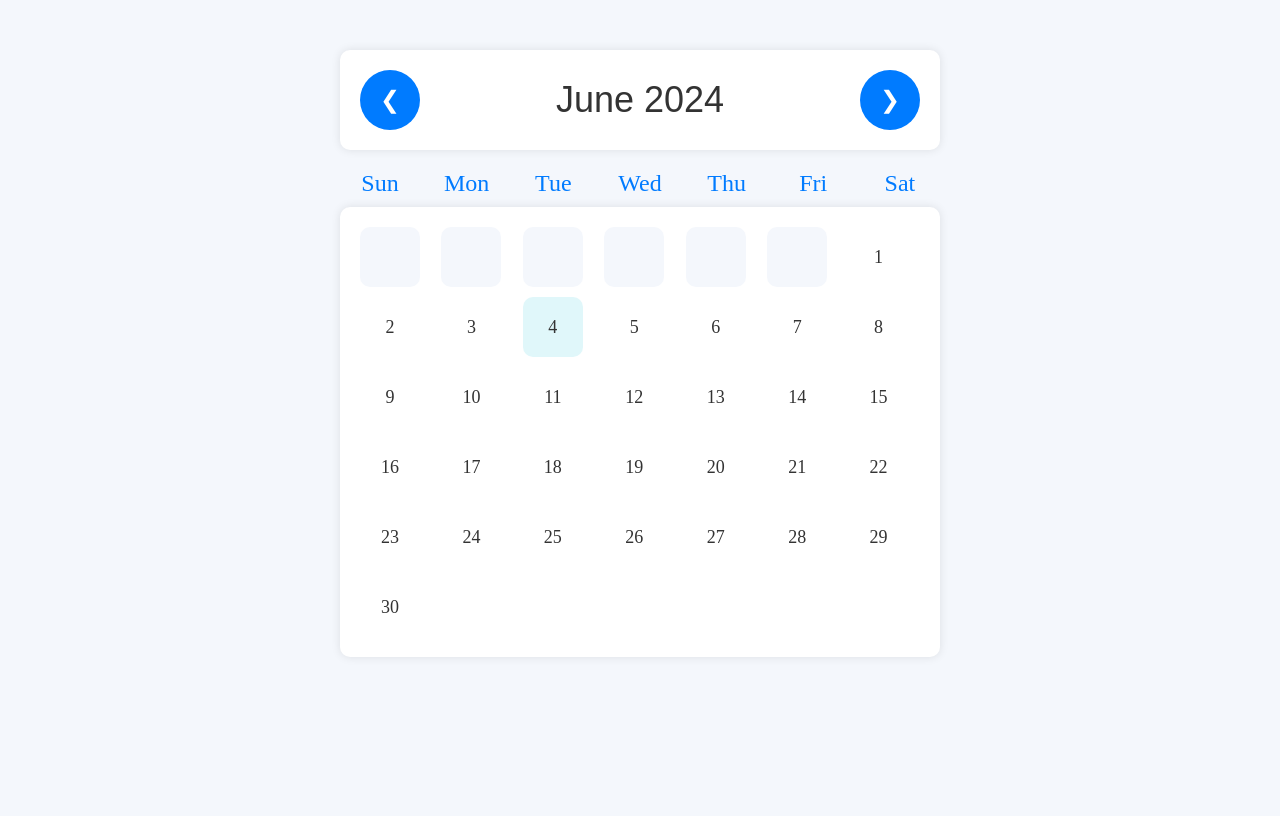
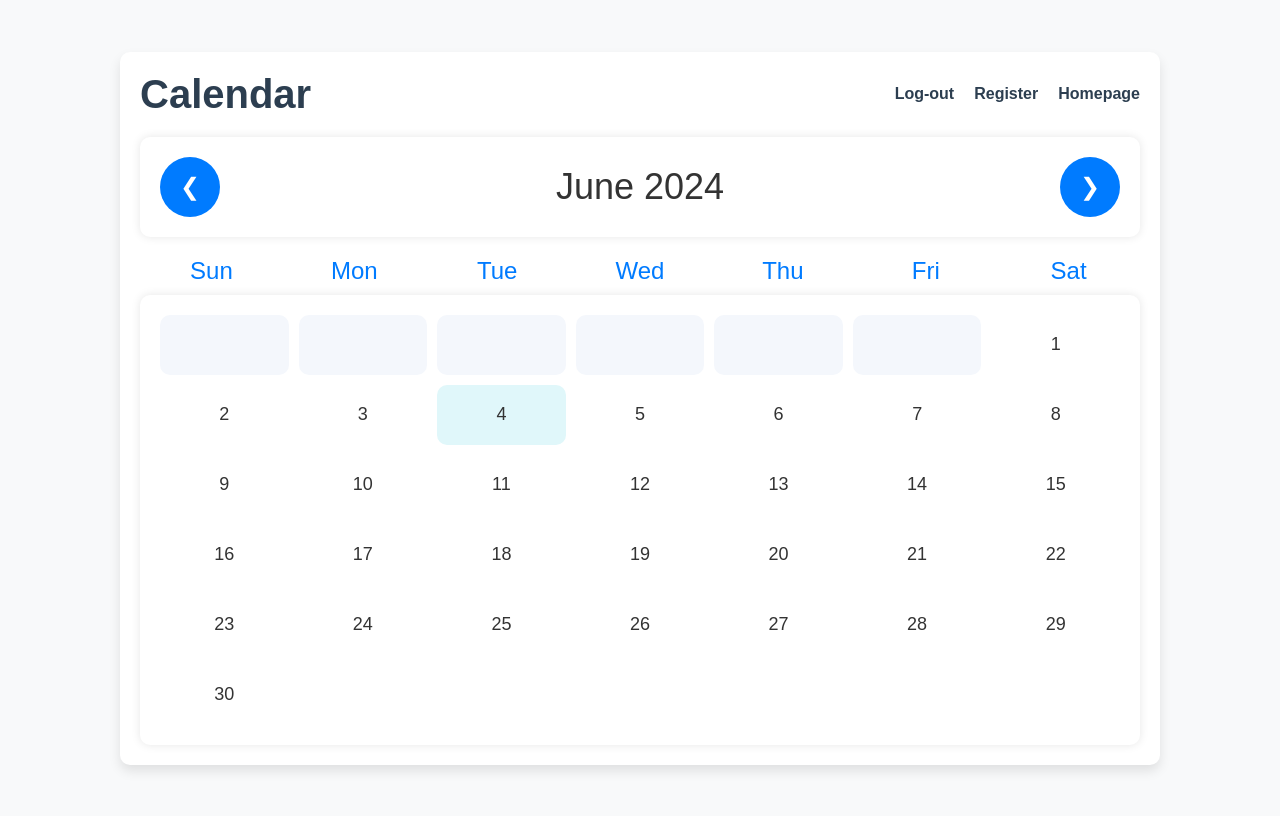
Before and after one commit to astroshaik/myproject, a Django app: template frontend/templates/frontend/Calendar.html in a window 1280 px wide. Before the commit the page ends 613 px from the top, so only its background shows below. Run offline with Django 4.2, Linux system fonts and the light colour scheme; the template is opened without the code that fills it, so the values that code supplies are empty.

Commit message:
change on calendar

```diff
--- a/frontend/static/frontend/css/CalendarStyles.css
+++ b/frontend/static/frontend/css/CalendarStyles.css
@@ -1,10 +1,65 @@
 body {
-<<<<<<< HEAD
-  font-family: "Quicksand", sans-serif;
+  font-family: "Poppins", sans-serif;
   display: flex;
-  margin-top: 50px;
   justify-content: center;
-  background-color: #f4f7fc;
+  align-items: center;
+  height: 100vh;
+  background-color: #f8f9fa;
+}
+
+#container {
+  width: 1000px;
+  background-color: white;
+  box-shadow: 0 6px 12px rgba(0, 0, 0, 0.1);
+  border-radius: 10px;
+  padding: 20px;
+
+}
+
+.header {
+  display: flex;
+  justify-content: space-between;
+  align-items: center;
+  margin-bottom: 20px;
+}
+
+h1 {
+  color: #2c3e50;
+  font-size: 2.5em;
+  font-weight: 700;
+  margin: 0;
+}
+
+.menu {
+  display: flex;
+  gap: 20px;
+}
+
+.menu-item {
+  text-decoration: none;
+  color: #2c3e50;
+  font-size: 1em;
+  font-weight: 700;
+  position: relative;
+}
+
+.menu-item::after {
+  content: "";
+  position: absolute;
+  width: 0;
+  height: 2px;
+  display: block;
+  margin-top: 5px;
+  right: 0;
+  background: #3498db;
+  transition: width 0.3s ease;
+  -webkit-transition: width 0.3s ease;
+}
+
+.menu-item:hover::after {
+  width: 100%;
+  left: 0;
+  background: #3498db;
 }
 
 button {
@@ -26,16 +81,12 @@ button {
   padding: 20px;
   color: #333;
   font-size: 36px;
-  font-family: sans-serif;
+  font-family: "Poppins", sans-serif;
   text-align: center;
   background-color: white;
   border-radius: 10px;
   box-shadow: 0px 0px 10px rgba(0, 0, 0, 0.1);
   margin-bottom: 20px;
-}
-
-#container {
-  width: 600px;
 }
 
 #weekdays {
@@ -48,7 +99,7 @@ button {
 }
 
 #weekdays div {
-  width: 80px;
+  width: 150px;
   text-align: center;
 }
 
@@ -60,10 +111,11 @@ button {
   border-radius: 10px;
   box-shadow: 0px 0px 10px rgba(0, 0, 0, 0.1);
   padding: 20px;
+
 }
 
 .day {
-  width: 60px;
+  width: 100%;
   height: 60px;
   cursor: pointer;
   display: flex;
@@ -148,70 +200,3 @@ button {
   position: absolute;
   background-color: rgba(0,0,0,0.8);
 }
-=======
-    font-family: Arial, sans-serif;
-    display: flex;
-    justify-content: center;
-    align-items: center;
-    height: 100vh;
-    margin: 0;
-    background-color: #f0f0f0;
-}
-
-.calendar {
-    background: #fff;
-    padding: 20px;
-    border-radius: 10px;
-    box-shadow: 0 0 10px rgba(0, 0, 0, 0.1);
-}
-
-.header {
-    display: flex;
-    justify-content: space-between;
-    align-items: center;
-    margin-bottom: 20px;
-}
-
-.header button {
-    background: #007BFF;
-    color: #fff;
-    border: none;
-    padding: 10px;
-    border-radius: 5px;
-    cursor: pointer;
-}
-
-.header button:hover {
-    background: #0056b3;
-}
-
-.weekdays, .days {
-    display: grid;
-    grid-template-columns: repeat(7, 1fr);
-}
-
-.weekdays div, .days div {
-    text-align: center;
-    padding: 10px;
-    border-radius: 5px;
-}
-
-.weekdays div {
-    background: #007BFF;
-    color: #fff;
-}
-
-.days div {
-    background: #f0f0f0;
-    cursor: pointer;
-}
-
-.days div:hover {
-    background: #e0e0e0;
-}
-
-.days .today {
-    background: #007BFF;
-    color: #fff;
-}
->>>>>>> LoginPageFunctionality
--- a/frontend/templates/frontend/Calendar.html
+++ b/frontend/templates/frontend/Calendar.html
@@ -9,6 +9,14 @@
 </head>
 <body>
   <div id="container">
+      <header class="header">
+        <h1>Calendar</h1>
+        <nav class="menu">
+          <a href="{% url 'logout' %}" class="menu-item">Log-out</a>
+          <a href="Registration" class="menu-item">Register</a>
+          <a href="Homepage" class="menu-item">Homepage</a>
+        </nav>
+      </header>
       <div id="header">
         <button id="backButton">❮</button>
         <div id="monthDisplay"></div>
@@ -30,7 +38,7 @@
     <h2>New Event</h2>
     <label for="eventType">Event Type:</label>
     <select id="eventType">
-      <option value="0">Choare</option>
+      <option value="0">Chore</option>
       <option value="1">Visitor</option>
       <option value="2">Reservation</option>
     </select>
```
Lines whose indentation alone changed are shown as unchanged.
